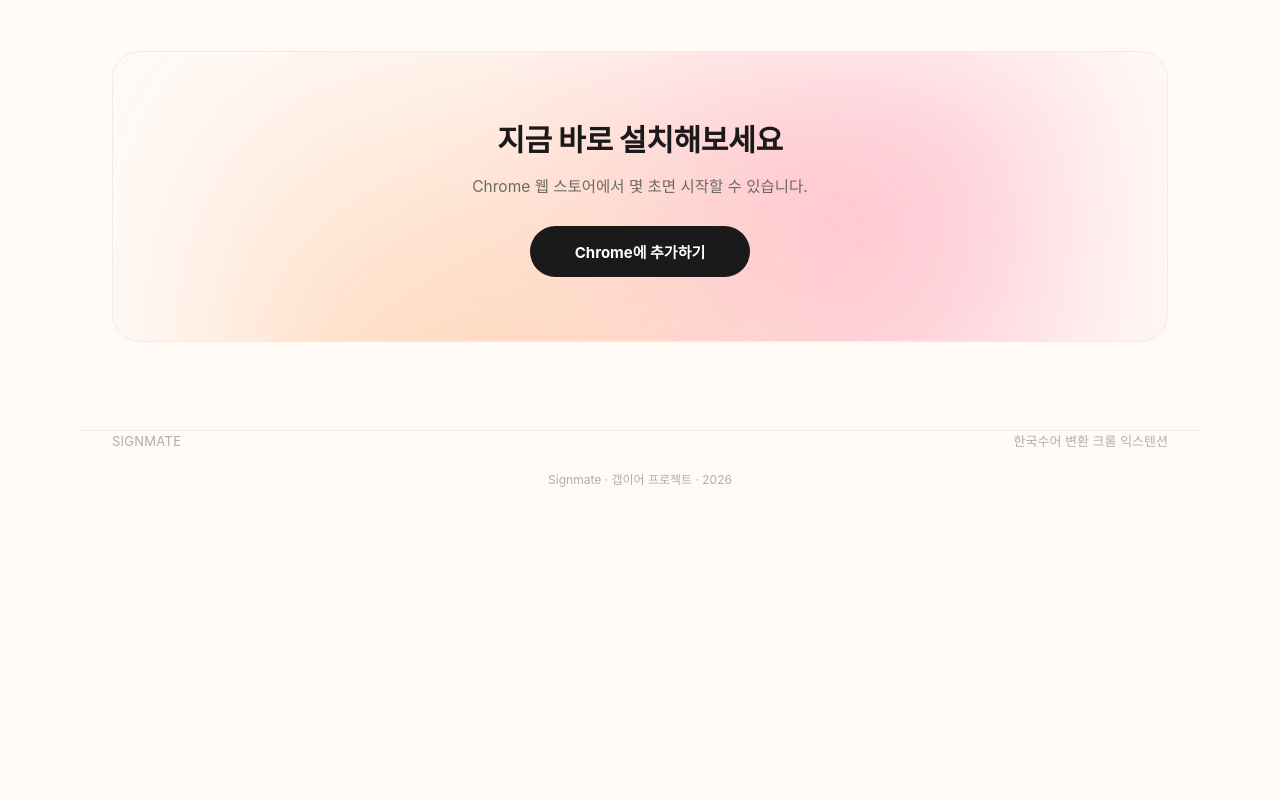
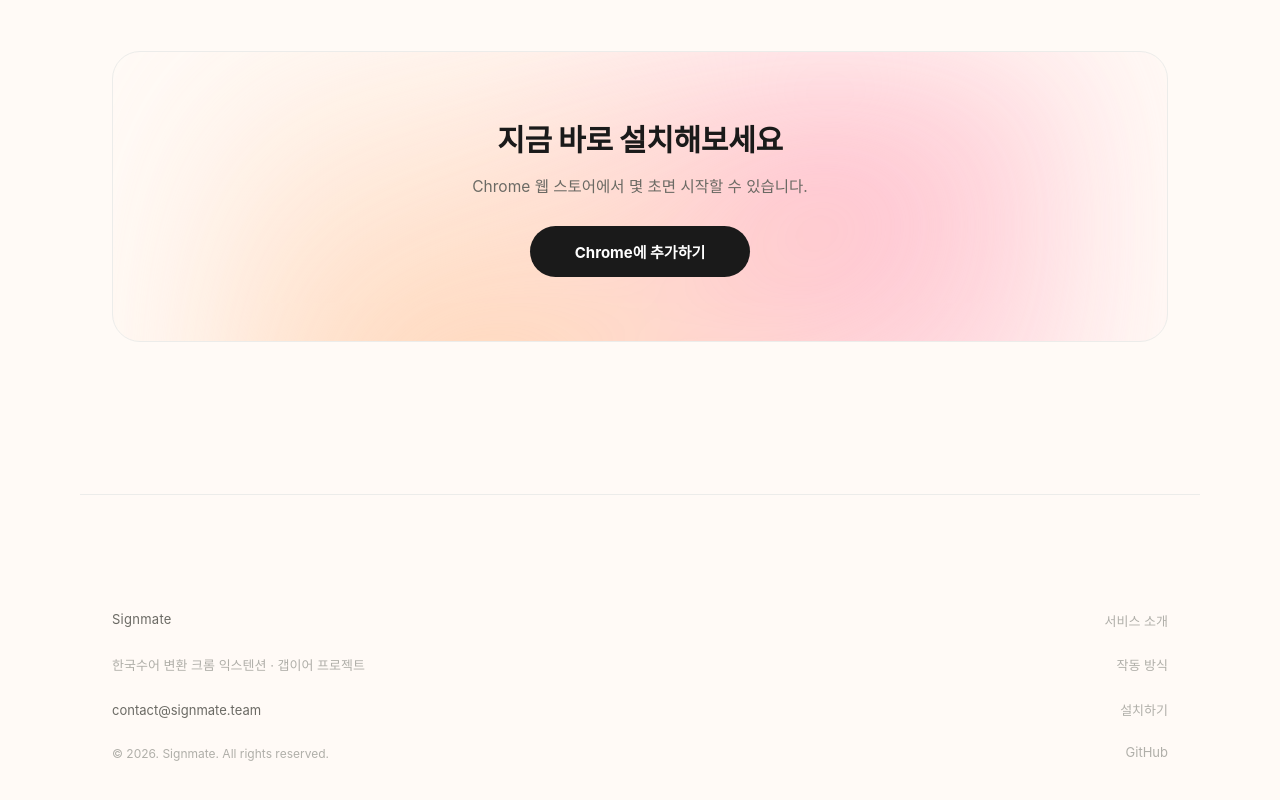
Before and after one commit to sign-mate/WEBSITE, a React (Vite) app: page / in a window 1280 px wide. Shown: the part 1984-2784 px from the top of the page. Before the commit the page ends 2471 px from the top, so only its background shows below. Built offline with nearby package versions, Linux system fonts and the light colour scheme; a web font is replaced by a local one.

Commit message:
Change footer structure

```diff
--- a/src/components/Footer.tsx
+++ b/src/components/Footer.tsx
@@ -1,11 +1,22 @@
 export default function Footer() {
   return (
     <footer className="wrap">
-      <div className="footer-top">
-        <div className="brand mono">SIGNMATE</div>
-        <div>한국수어 변환 크롬 익스텐션</div>
+      <div className="footer-cols">
+        <div className="footer-info">
+          <div className="brand mono">Signmate</div>
+          <div>한국수어 변환 크롬 익스텐션 · 갭이어 프로젝트</div>
+          <a className="footer-mail" href="mailto:contact@signmate.team">
+            contact@signmate.team
+          </a>
+          <div className="footer-credit">© 2026. Signmate. All rights reserved.</div>
+        </div>
+        <nav className="footer-links" aria-label="사이트 링크">
+          <a href="#features">서비스 소개</a>
+          <a href="#how">작동 방식</a>
+          <a href="#install">설치하기</a>
+          <a href="#">GitHub</a>
+        </nav>
       </div>
-      <div className="footer-credit">Signmate · 갭이어 프로젝트 · 2026</div>
     </footer>
   );
 }
--- a/src/index.css
+++ b/src/index.css
@@ -354,19 +354,33 @@ section.wrap { padding: 88px 32px; }
 .closer p { position: relative; color: var(--muted); font-size: 15.5px; margin: 0 0 30px; }
 .closer .btn-primary { position: relative; }
 
-footer {
-  padding: 56px 0 220px;
+footer.wrap {
+  padding: clamp(88px, 9vw, 128px) 32px clamp(96px, 10vw, 140px);
   border-top: 1px solid var(--line);
-  margin-top: 8px;
-  display: flex;
-  flex-direction: column;
-  gap: 20px;
+  margin-top: clamp(40px, 5vw, 72px);
   font-size: 13px;
   color: var(--faint);
 }
-.footer-top { display: flex; align-items: center; justify-content: space-between; flex-wrap: wrap; gap: 10px; }
-footer .brand { font-size: 13px; font-weight: 400; color: var(--faint); letter-spacing: 0.02em; }
-.footer-credit { font-size: 12px; color: var(--faint); text-align: center; }
+.footer-cols {
+  display: flex;
+  align-items: flex-start;
+  justify-content: space-between;
+  gap: clamp(48px, 7vw, 120px);
+}
+.footer-info { display: flex; flex-direction: column; gap: clamp(20px, 2.2vw, 30px); }
+footer .brand { font-size: 13px; font-weight: 400; color: var(--muted); letter-spacing: 0.02em; }
+.footer-mail { color: var(--muted); text-decoration: none; transition: color 0.15s ease; }
+.footer-mail:hover { color: var(--coral-deep); }
+.footer-credit { font-size: 12px; color: var(--faint); }
+
+.footer-links { display: flex; flex-direction: column; align-items: flex-end; gap: clamp(18px, 2vw, 26px); }
+.footer-links a { color: var(--faint); text-decoration: none; transition: color 0.15s ease; }
+.footer-links a:hover { color: var(--coral-deep); }
+
+@media (max-width: 680px) {
+  .footer-cols { flex-direction: column; gap: clamp(44px, 11vw, 60px); }
+  .footer-links { align-items: flex-start; }
+}
 
 @media (max-width: 880px) {
   .hero { grid-template-columns: 1fr; }
```
Also changed, not shown: 1 other file (tests, documents, lock files or other folders).
